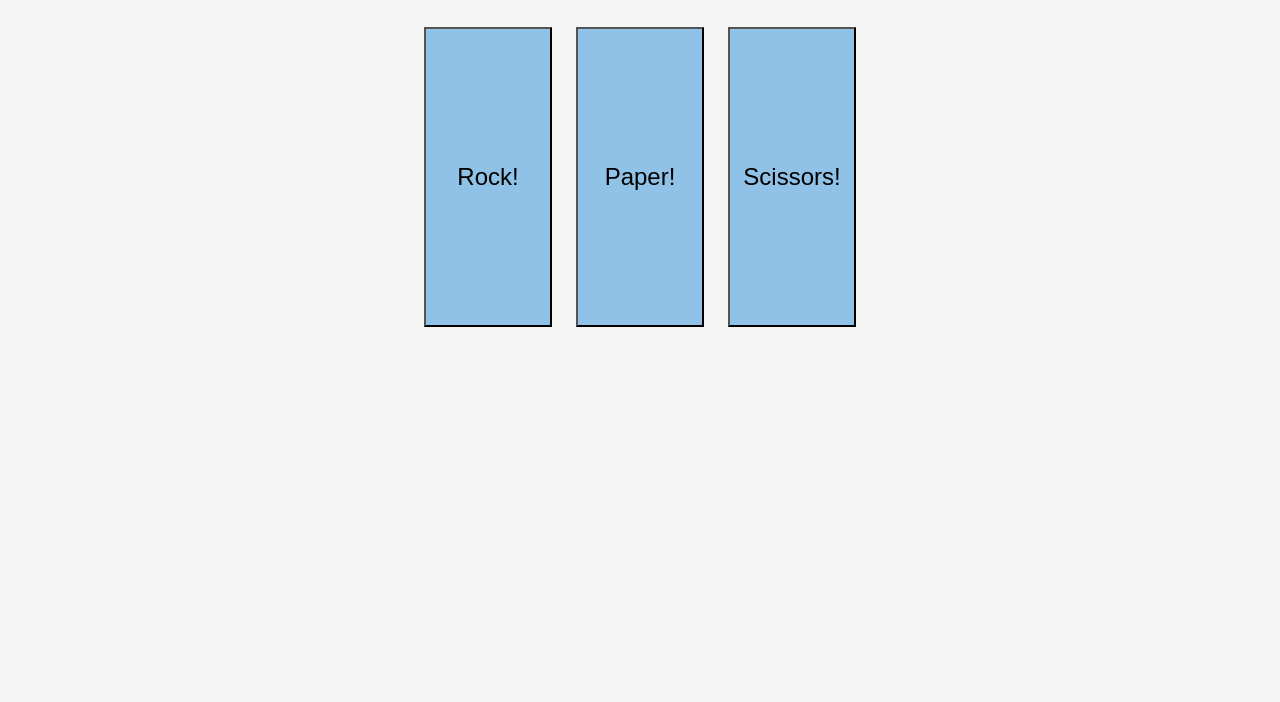
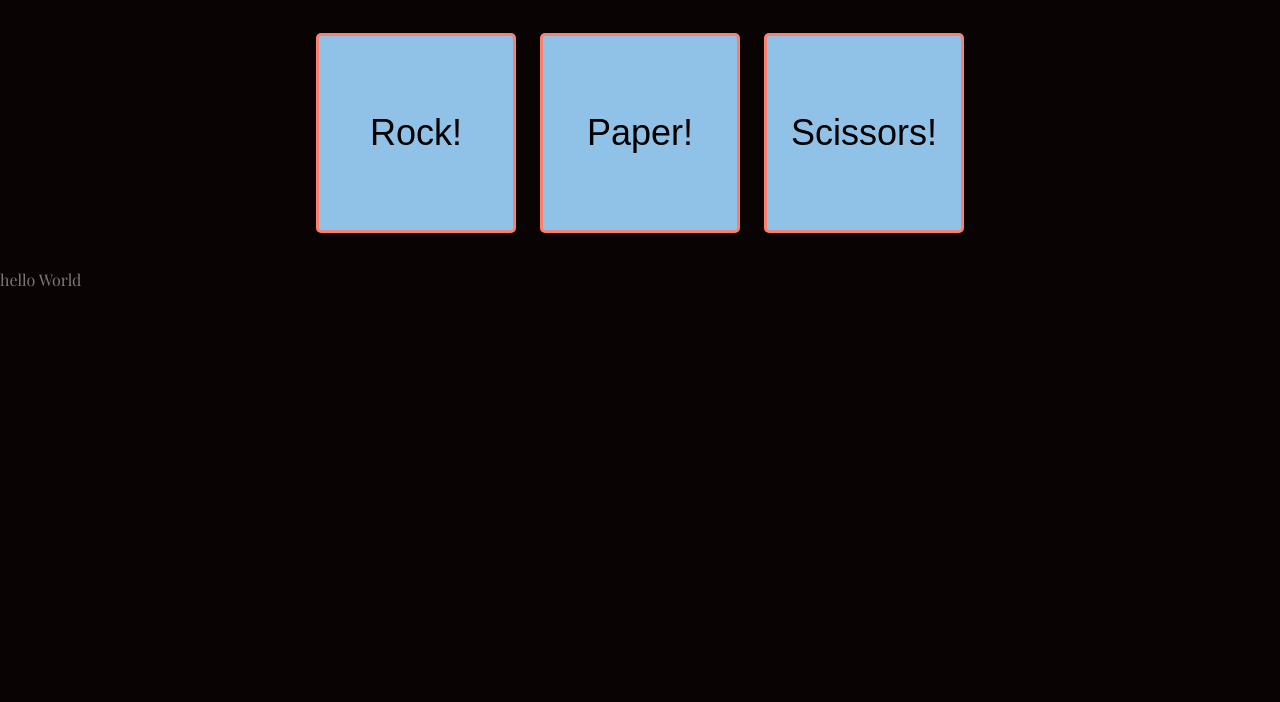
Before and after one commit to Pie315/rock-paper-scissors, a plain HTML site: page index.html in a window 1280 px wide. Shown: the part 98-800 px from the top of the page. Drawn offline with nearby package versions, Linux system fonts and the light colour scheme; a web font is replaced by a local one.

Commit message:
recolored for dark mode

```diff
--- a/index.html
+++ b/index.html
@@ -6,14 +6,21 @@
     <title>Rock Paper Scissors</title>
     <script src="javascript.js" defer></script>
     <link rel="stylesheet" href="styles.css">
+    <style>
+        @import url('https://fonts.googleapis.com/css2?family=Playfair+Display:ital,wght@0,400;0,500;0,600;0,700;0,800;0,900;1,400;1,500;1,600;1,700;1,800;1,900&display=swap');
+    </style>
 </head>
 
 <body>
     <h1 class="title">Welcome to Rock Paper Scissors!</h1>
 
-    <div class="buttons" id="retard">
+    <div class="buttons">
         <button class="pic" id="rock">Rock!</button>
         <button class="pic" id="paper">Paper!</button>
         <button class="pic" id="scissors">Scissors!</button>
     </div>
+
+    <div id="result">
+
+    </div>
 </body>
--- a/javascript.js
+++ b/javascript.js
@@ -58,6 +58,7 @@ function playRound(choice) {
 let wins = 0;
 let losses = 0;
 let ties = 0;
+let lastClicked = "";
 
 const buttons = document.querySelectorAll('button');
 
@@ -65,9 +66,13 @@ function onClick(clicked, button) {
     playRound(clicked);
     console.log(clicked);
     button.classList.add('pressed');
+    lastClicked = button;
 }
 
-function onRelease(released, button) {
+function onRelease(button) {
+    if (lastClicked == "") {
+        return;
+    }
     button.classList.remove('pressed');
 }
 
@@ -76,6 +81,12 @@ buttons.forEach((button) => {
 
     // and for each one we add a 'click' listener
     button.addEventListener('mousedown', () => {onClick(button.id, button)});
-    button.addEventListener('mouseup', () => {onRelease(button.id, button)});
+    //button.addEventListener('mouseup', () => {onRelease(lastClickedId, lastClicked)});
+    //button.addEventListener('mouseleave', () => {onRelease(button.id, button)})
+});
 
-});
+document.addEventListener('mouseup', () => {onRelease(lastClicked)});
+
+const resultText = document.querySelector("#result");
+
+resultText.textContent = "hello World";
--- a/styles.css
+++ b/styles.css
@@ -1,26 +1,32 @@
 :root {
-    --dark-jungle-green: #092327ff;
-    --deep-jungle-green: #0b5351ff;
-    --light-sea-green: #00a9a5ff;
+    --deep-purple: #291119;
+    --purp-text: #817579;
+    --main-dark: #090304;
     --teal-blue: #4e8098ff;
     --pale-cerulean: #90c2e7ff;
 }
 
 .pic {
-    height: 300px;
+    height: 200px;
+    width: 200px;
+
 }
 
 body {
-    background-color: whitesmoke;
     margin: 0;
+    font-family: 'Playfair Display', serif;
+    color: var(--purp-text);
+    background-color: var(--main-dark);
 }
 
 .title {
     background-color: var(--pale-cerulean);
     margin: 0;
     display: flex;
+    font-weight: bold;
     justify-content: center;
     padding: 26px 28px 26px 28px;
+    background-color: var(--deep-purple);
 }
 
 .buttons {
@@ -28,15 +34,18 @@ body {
     justify-content: center;
     padding: 36px 48px 36px 48px;
     gap: 24px;
+
 }
 
 button {
     height: 64px;
     width: 128px;
     background-color: var(--pale-cerulean);
-    font-size: 24px;
+    font-size: 36px;
+    border: 3px solid salmon;
+    border-radius: 5px;
 }
 
 .pressed {
-    background-color: black;
+    border: 5px solid black;
 }
```
